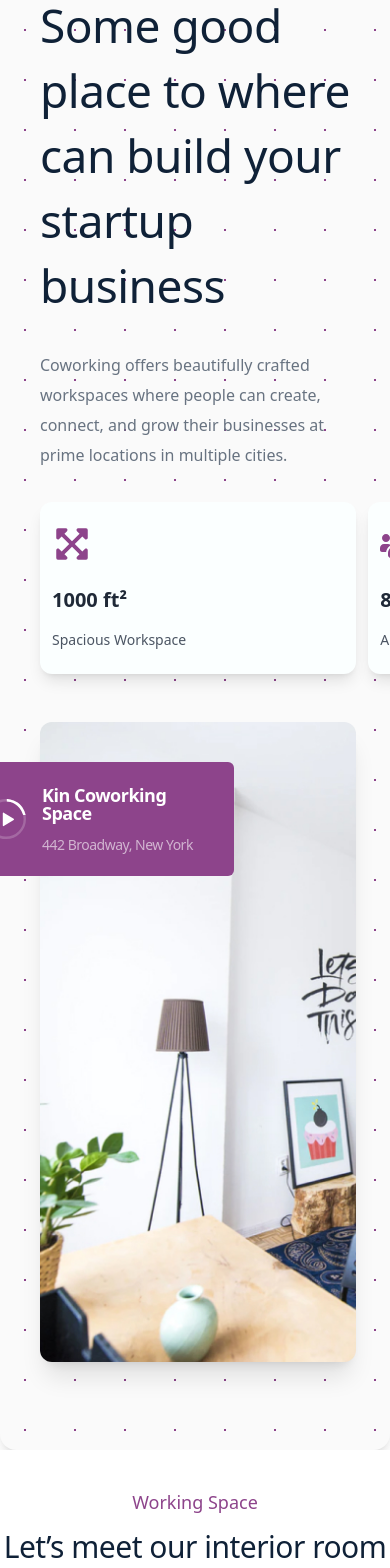
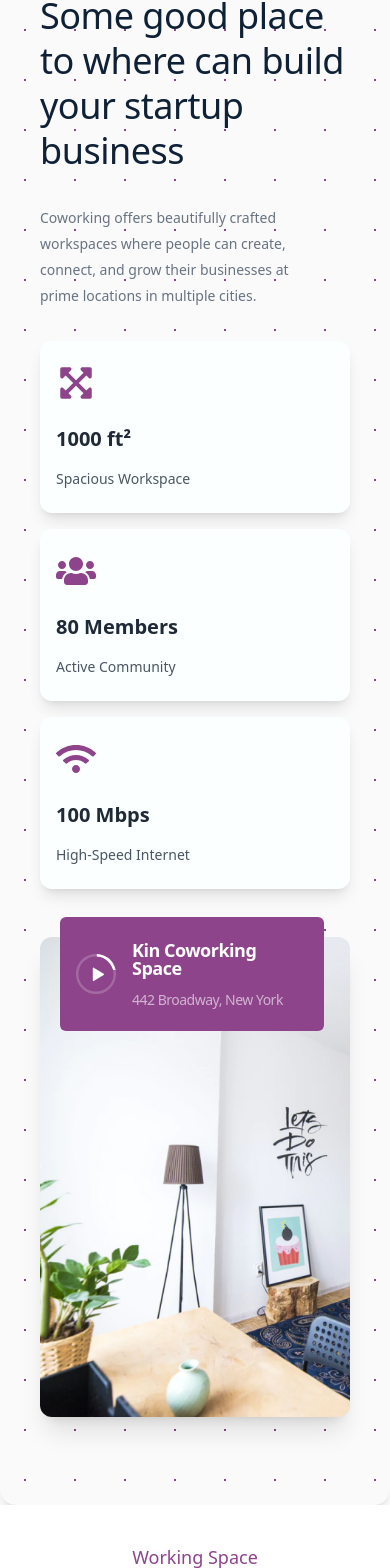
Before and after one commit to gaurav0909-max/comfy-space, a React (Create React App) app: page / in a window 390 px wide. Shown: the part 1767-3335 px from the top of the page. Built offline with nearby package versions, Linux system fonts and the light colour scheme; a web font is replaced by a local one.

Commit message:
Refactored code for responsiveness

```diff
--- a/src/App.js
+++ b/src/App.js
@@ -6,7 +6,9 @@ import CoworkingSpace from './components/coworking-space';
 import Decoration from './components/decoration';
 import Pricing from './components/pricing';
 import Customers from './components/customers';
-import Blogs from './components/Blogs';
+import Blogs from './components/blogs';
+import Subscription from './components/subscription';
+import Footer from './components/footer';
 
 function App() {
   return (
@@ -18,6 +20,8 @@ function App() {
       <Pricing/>
       <Customers/>
       <Blogs/>
+      <Subscription/>
+      <Footer/>
     </div>
   );
 }
--- a/src/components/coworking-space/index.jsx
+++ b/src/components/coworking-space/index.jsx
@@ -2,9 +2,7 @@ import React from 'react';
 import {
     FaUsers,
     FaWifi,
-    FaMapMarkerAlt,
     FaExpandArrowsAlt,
-    FaPause
 } from 'react-icons/fa';
 
 const CoworkingSpace = () => {
@@ -35,28 +33,28 @@ const CoworkingSpace = () => {
                 backgroundColor: '#fafafa'
             }}
         >
-            <div className="container mx-auto px-4 py-16 max-w-[1234px]">
+            <div className="container mx-auto px-4 py-16 max-w-full lg:max-w-[1234px]">
 
-                <div className="grid md:grid-cols-2 gap-12 items-center">
+                <div className="grid grid-cols-1 md:grid-cols-2 gap-12 items-center">
                     {/* Left Side (Text and Details) */}
                     <div className="space-y-8">
                         {/* Title */}
-                        <h2 className="text-[46px] leading-[65px] tracking-[-0.5px] font-normal text-[#0F2137] font-sans max-w-[478px]">
+                        <h2 className="text-[36px] sm:text-[46px] leading-[45px] sm:leading-[65px] tracking-[-0.5px] font-normal text-[#0F2137] font-sans max-w-[478px]">
                             Some good place to where can build your startup business
                         </h2>
 
                         {/* Description */}
-                        <p className="text-[16px] leading-[30px] text-[#687381] font-normal max-w-[90%]">
+                        <p className="text-[14px] sm:text-[16px] leading-[26px] sm:leading-[30px] text-[#687381] font-normal max-w-[90%]">
                             Coworking offers beautifully crafted workspaces where people can create, connect,
                             and grow their businesses at prime locations in multiple cities.
                         </p>
 
                         {/* Features Grid */}
-                        <div className="flex justify-start items-start space-x-3">
+                        <div className="flex flex-wrap justify-start items-start gap-4 sm:gap-6 md:gap-8">
                             {spaceFeatures.map((feature, index) => (
                                 <div
                                     key={index}
-                                    className="flex-none w-full sm:w-1/2 md:w-1/3 bg-[#fbffff] py-6 px-3 rounded-xl shadow-lg hover:shadow-2xl transition-all duration-500 ease-in-out"
+                                    className="flex-none w-full sm:w-1/2 lg:w-1/3 bg-[#fbffff] py-6 px-4 rounded-xl shadow-lg hover:shadow-2xl transition-all duration-500 ease-in-out"
                                 >
                                     <div className="flex flex-col items-start text-left space-y-4">
                                         {/* Dynamic Icon */}
@@ -76,7 +74,6 @@ const CoworkingSpace = () => {
                             ))}
                         </div>
 
-
                     </div>
 
                     {/* Right Side (Image) */}
@@ -84,11 +81,11 @@ const CoworkingSpace = () => {
                         <img
                             src="/Mask Group.jpg"
                             alt="Coworking Space"
-                            className="w-full h-[640px] object-cover rounded-xl transform group-hover:scale-105 transition-transform duration-300"
+                            className="w-full h-[480px] sm:h-[640px] object-cover rounded-xl transform group-hover:scale-105 transition-transform duration-300"
                         />
 
                         {/* Absolute positioned chip */}
-                        <div className="absolute top-10 left-[-70px] bg-[#8D448B] text-white text-sm font-semibold px-4 py-6 rounded-md flex items-center space-x-4">
+                        <div className="absolute top-[-20px] left-[20px] md:top-10 md:left-[-70px] bg-[#8D448B] text-white text-sm font-semibold px-4 py-6 rounded-md flex items-center space-x-4">
                             {/* SVG Icon with progress indicator */}
                             <div className="flex flex-col items-center space-y-1">
                                 <img
@@ -107,10 +104,8 @@ const CoworkingSpace = () => {
                                 <p className=" w-[173px] font-dm-sans font-medium text-[14px] leading-none tracking-[-0.5px] text-white opacity-60">
                                     442 Broadway, New York
                                 </p>
-
                             </div>
                         </div>
-
                     </div>
 
                 </div>
--- a/src/components/decoration/index.jsx
+++ b/src/components/decoration/index.jsx
@@ -6,22 +6,21 @@ const Decoration = () => {
     return (
         <div className="bg-white min-h-screen flex flex-col items-center justify-center px-4 py-8">
             {/* Title */}
-            <h2 className=" w-[131px] h-[40px] text-center text-[#8D448B]
-                            font-sans text-[18px] leading-[40px] capitalize">
+            <h2 className="text-center text-[#8D448B] font-sans text-[18px] leading-[40px] capitalize w-full sm:w-[131px]">
                 Working space
             </h2>
 
             {/* Description */}
-            <p className="w-[504px] h-[50px] text-center text-[#0F2137]
-                         font-sans font-normal text-[30px] leading-[50px] tracking-[-0.5px]">
+            <p className="text-center text-[#0F2137] font-sans font-normal text-[30px] leading-[50px] tracking-[-0.5px]
+                sm:w-[504px] sm:h-[50px] sm:text-[30px] sm:leading-[50px] w-full px-4">
                 Let’s meet our interior room decoration
             </p>
 
             {/* Gallery Component */}
-            <div className=" mx-12 px-4 w-full">
+            <div className="mx-auto w-full sm:w-[90%] lg:w-[80%] px-4">
                 <Gallery />
             </div>
-            <div className="mt-4 bg-[#EDF0F2] h-[60px] rounded-md flex items-center justify-center w-[82%] px-4">
+            <div className="mt-4 bg-[#EDF0F2] h-[60px] rounded-md flex items-center justify-center w-[75%] md:w-[80%] lg:w-[67%] px-4">
                 <p className="text-center text-lg">Explore More</p>
                 <div className="flex items-center">
                     <PiGreaterThan width={7} height={7} className="ml-[10px] mt-1" />
--- /dev/null
+++ b/src/components/footer/index.jsx
@@ -0,0 +1,25 @@
+import React from "react";
+
+const Footer = () => {
+    return (
+        <div className="bg-[#0b1120] text-white py-6 px-4">
+            <div className="max-w-screen-xl mx-auto flex flex-col md:flex-row items-center justify-between px-8">
+                {/* Logo and Copyright Section */}
+                <div className="flex items-center space-x-2 mb-4 md:mb-0">
+                    <img src="/logo.png" alt="Logo" className="w-8 h-8 object-contain" />
+                    <div className="text-[#00B4B7] font-semibold text-lg">StartupLanding</div>
+                </div>
+
+                {/* Navigation Links */}
+                <div className="flex flex-wrap justify-center md:justify-end space-x-6">
+                    <a href="#" className="text-sm text-[#A0AEC0] hover:text-white mb-2 md:mb-0">Home</a>
+                    <a href="#" className="text-sm text-[#A0AEC0] hover:text-white mb-2 md:mb-0">Advertise</a>
+                    <a href="#" className="text-sm text-[#A0AEC0] hover:text-white mb-2 md:mb-0">Supports</a>
+                    <a href="#" className="text-sm text-[#A0AEC0] hover:text-white mb-2 md:mb-0">FAQ</a>
+                </div>
+            </div>
+        </div>
+    );
+};
+
+export default Footer;
--- /dev/null
+++ b/src/components/subscription/index.jsx
@@ -0,0 +1,32 @@
+import React from "react";
+
+const Subscription = () => {
+    return (
+        <div className="flex flex-col items-center justify-center min-h-[300px] bg-[#0b1120]
+     text-white font-poppins space-y-2 sm:items-center sm:text-center sm:px-6 sm:w-full">
+            <h2 className="text-[24px] md:text-[36px] font-normal leading-[50px] text-center
+      tracking-[-0.5px] max-w-[340px] sm:text-left sm:w-full px-4 md:px-0">
+                Subscribe to get best offers.
+            </h2>
+
+            <p className="text-[12px] md:text-[14px] leading-[20px] md:leading-[50px] sm:text-center
+       tracking-[-0.5px] opacity-60 pt-[-10px] text-left sm:w-full px-10 md:px-0">
+                By subscribing with your mail, you will agree with terms
+            </p>
+
+            <div className="flex flex-col sm:flex-row gap-4 items-center sm:justify-center justify-start sm:w-full px-8 md:px-0">
+                <input
+                    type="email"
+                    placeholder="Enter your email"
+                    className="p-3 text-sm w-[280px] md:w-[300px] bg-[#1e293b] text-white
+          rounded-md placeholder-gray-400 focus:outline-none"
+                />
+                <button className="px-6 py-3 text-sm font-medium bg-white text-black rounded-md hover:bg-gray-200 w-full md:w-fit">
+                    Subscribe us
+                </button>
+            </div>
+        </div>
+    );
+};
+
+export default Subscription;
```
